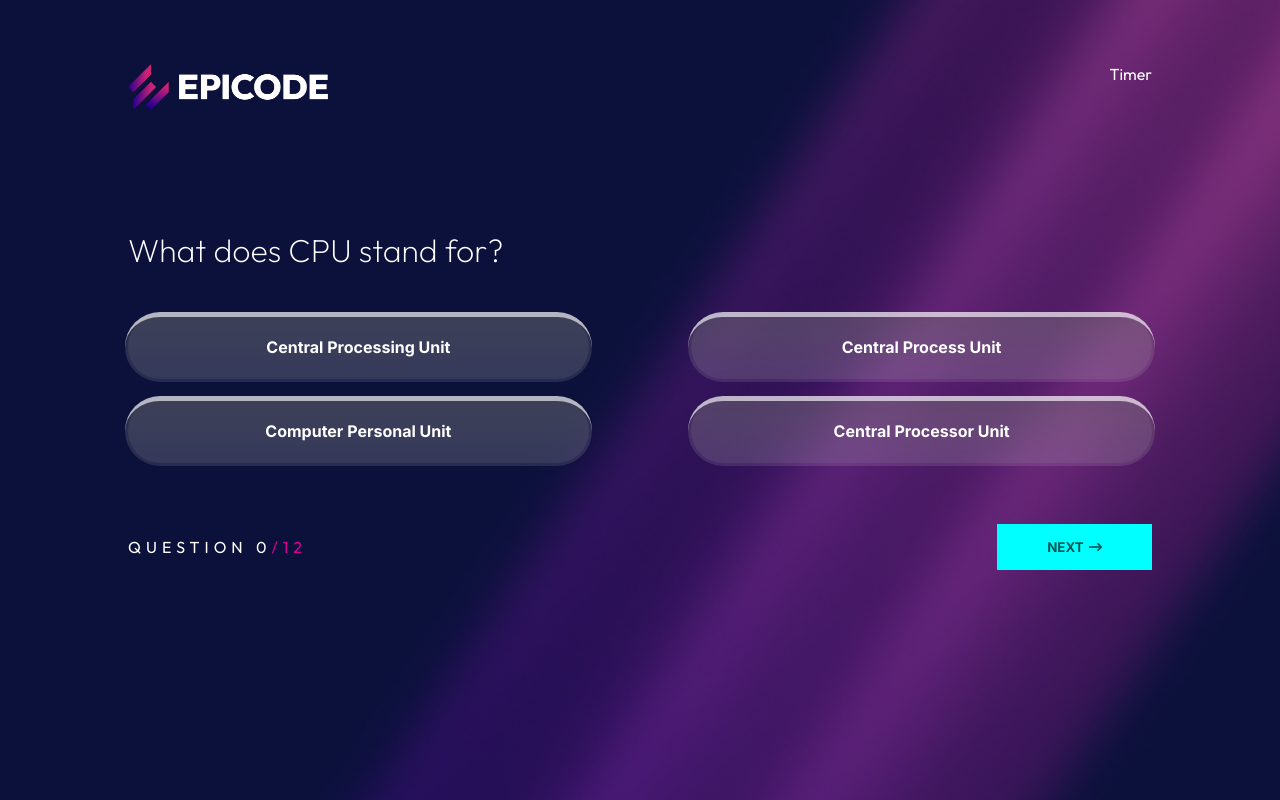
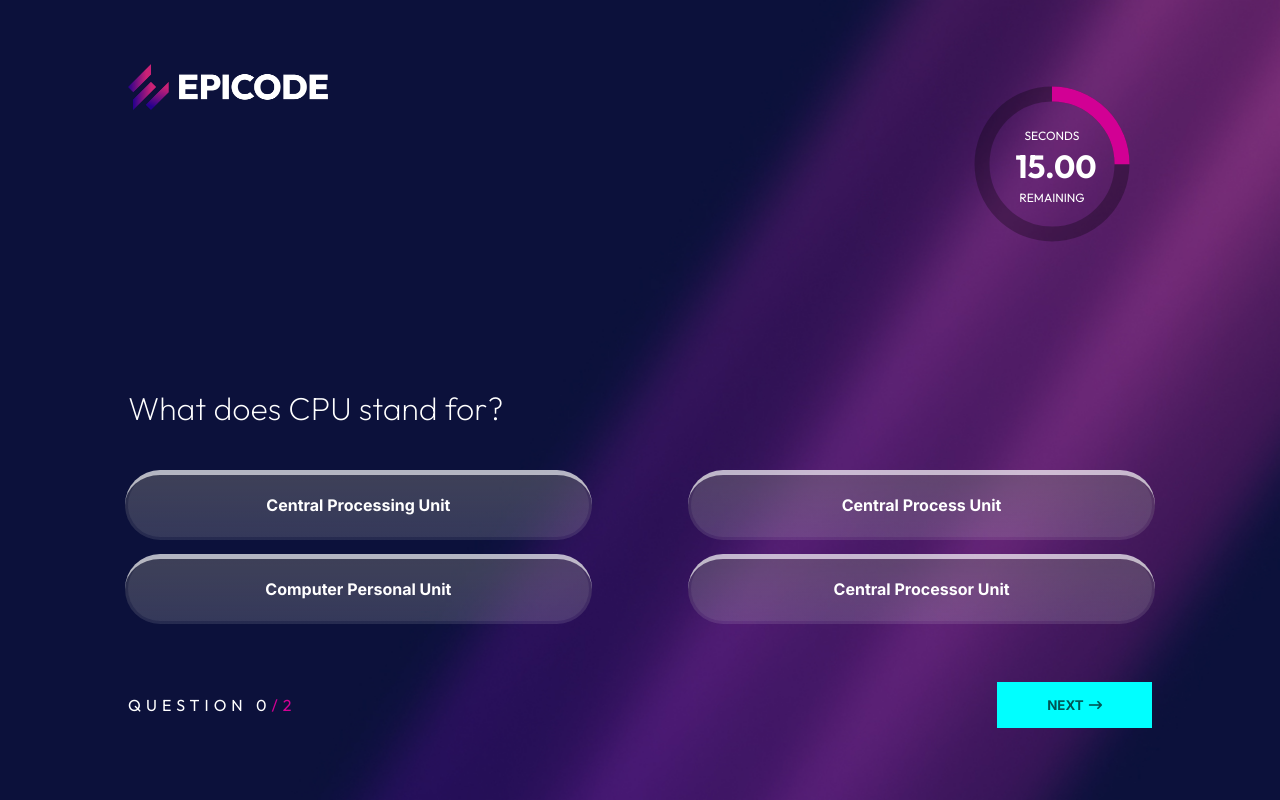
Before and after one commit to lwtrix/ep-benchmark, a website with bundled scripts: page pages/benchmark.html in a window 1280 px wide. Built offline with nearby package versions, Linux system fonts and the light colour scheme.

Commit message:
timer functionality added + styling and animation

```diff
--- a/css/benchmark.css
+++ b/css/benchmark.css
@@ -35,6 +35,52 @@ body {
 
 .logo {
     width: 200px;
+    height: fit-content;
+}
+
+.timer-display {
+    position: relative;
+    text-align: center;
+}
+
+.timer-display .seconds-text,
+.timer-display .remaining-text,
+.timer-display .durationDisplay {
+    position: absolute;
+    left: 50%;
+    top: 50%;
+    transform: translate(-50%, -50%);
+    text-transform: uppercase;
+    font-size: 12px;
+}
+
+.timer-display .durationDisplay {
+    left: 33%;
+    font-size: 32px;
+    font-weight: 700;
+    max-width: 5px;
+}
+
+.timer-display .seconds-text {
+    top: 35%
+}
+
+.timer-display .remaining-text {
+    top: 65%;
+}
+
+.timer-display .time-elapsed {
+    position: absolute;
+    left: 0;
+    z-index: -1000;
+}
+
+.warning {
+    color: #f07bcd;
+}
+
+.alert {
+    color: rgb(243, 243, 154)
 }
 
 .quiz-showcase {
--- a/css/feedBack.css
+++ b/css/feedBack.css
@@ -12,12 +12,16 @@ body {
 }
 
 .logo {
-    width: 150px;
+    width: 200px;
+}
+
+.header {
+    margin-bottom: 60px;
 }
 
 .feedback-page{
     align-content: center;
-    margin: 2.5% 10%;
+    margin: 5% 10%;
     height: 350px;
 }
 
--- a/css/results.css
+++ b/css/results.css
@@ -64,6 +64,7 @@
 
 .percentage {
     font-weight: 700;
+    width: 240px;
 }
 
 .question-count {
--- a/css/welcome.css
+++ b/css/welcome.css
@@ -117,6 +117,7 @@ body {
     font-size: 24px;
     padding: 15px 60px;
     box-shadow: 5px 5px 20px;
+    cursor: pointer;
 }
 
 .proceed-button:hover {
--- a/data/quizData.js
+++ b/data/quizData.js
@@ -20,101 +20,72 @@ export const quizData = [
       correct_answer: "Final",
       incorrect_answers: ["Static", "Private", "Public"],
     },
-    {
-      category: "Science: Computers",
-      type: "boolean",
-      difficulty: "easy",
-      question: "The logo for Snapchat is a Bell.",
-      correct_answer: "False",
-      incorrect_answers: ["True"],
-    },
-    {
-      category: "Science: Computers",
-      type: "boolean",
-      difficulty: "easy",
-      question:
-        "Pointers were not used in the original C programming language; they were added later on in C++.",
-      correct_answer: "False",
-      incorrect_answers: ["True"],
-    },
-    {
-      category: "Science: Computers",
-      type: "multiple",
-      difficulty: "easy",
-      question:
-        "What is the most preferred image format used for logos in the Wikimedia database?",
-      correct_answer: ".svg",
-      incorrect_answers: [".png", ".jpeg", ".gif"],
-    },
-    {
-      category: "Science: Computers",
-      type: "multiple",
-      difficulty: "easy",
-      question: "In web design, what does CSS stand for?",
-      correct_answer: "Cascading Style Sheet",
-      incorrect_answers: [
-        "Counter Strike: Source",
-        "Corrective Style Sheet",
-        "Computer Style Sheet",
-      ],
-    },
-    {
-      category: "Science: Computers",
-      type: "multiple",
-      difficulty: "easy",
-      question:
-        "What is the code name for the mobile operating system Android 7.0?",
-      correct_answer: "Nougat",
-      incorrect_answers: [
-        "Ice Cream Sandwich",
-        "Jelly Bean",
-        "Marshmallow",
-      ],
-    },
-    {
-      category: "Science: Computers",
-      type: "multiple",
-      difficulty: "easy",
-      question: "On Twitter, what is the character limit for a Tweet?",
-      correct_answer: "140",
-      incorrect_answers: ["120", "160", "100"],
-    },
-    {
-      category: "Science: Computers",
-      type: "boolean",
-      difficulty: "easy",
-      question: "Linux was first created as an alternative to Windows XP.",
-      correct_answer: "False",
-      incorrect_answers: ["True"],
-    },
-    {
-      category: "Science: Computers",
-      type: "multiple",
-      difficulty: "easy",
-      question:
-        "Which programming language shares its name with an island in Indonesia?",
-      correct_answer: "Java",
-      incorrect_answers: ["Python", "C", "Jakarta"],
-    },
-    {
-      category: "Science: Computers",
-      type: "multiple",
-      difficulty: "easy",
-      question: "What does CPU stand for?",
-      correct_answer: "Central Processing Unit",
-      incorrect_answers: [
-        "Central Process Unit",
-        "Computer Personal Unit",
-        "Central Processor Unit",
-      ],
-    },
-    {
-      category: "Science: Computers",
-      type: "multiple",
-      difficulty: "easy",
-      question:
-        "In the programming language Java, which of these keywords would you put on a variable to make sure it doesn't get modified?",
-      correct_answer: "Final",
-      incorrect_answers: ["Static", "Private", "Public"],
-    },
+    // {
+    //   category: "Science: Computers",
+    //   type: "boolean",
+    //   difficulty: "easy",
+    //   question: "The logo for Snapchat is a Bell.",
+    //   correct_answer: "False",
+    //   incorrect_answers: ["True"],
+    // },
+    // {
+    //   category: "Science: Computers",
+    //   type: "boolean",
+    //   difficulty: "easy",
+    //   question:
+    //     "Pointers were not used in the original C programming language; they were added later on in C++.",
+    //   correct_answer: "False",
+    //   incorrect_answers: ["True"],
+    // },
+    // {
+    //   category: "Science: Computers",
+    //   type: "multiple",
+    //   difficulty: "easy",
+    //   question:
+    //     "What is the most preferred image format used for logos in the Wikimedia database?",
+    //   correct_answer: ".svg",
+    //   incorrect_answers: [".png", ".jpeg", ".gif"],
+    // },
+    // {
+    //   category: "Science: Computers",
+    //   type: "multiple",
+    //   difficulty: "easy",
+    //   question: "In web design, what does CSS stand for?",
+    //   correct_answer: "Cascading Style Sheet",
+    //   incorrect_answers: [
+    //     "Counter Strike: Source",
+    //     "Corrective Style Sheet",
+    //     "Computer Style Sheet",
+    //   ],
+    // },
+    // {
+    //   category: "Science: Computers",
+    //   type: "multiple",
+    //   difficulty: "easy",
+    //   question:
+    //     "What is the code name for the mobile operating system Android 7.0?",
+    //   correct_answer: "Nougat",
+    //   incorrect_answers: [
+    //     "Ice Cream Sandwich",
+    //     "Jelly Bean",
+    //     "Marshmallow",
+    //   ],
+    // },
+    // {
+    //   category: "Science: Computers",
+    //   type: "multiple",
+    //   difficulty: "easy",
+    //   question: "On Twitter, what is the character limit for a Tweet?",
+    //   correct_answer: "140",
+    //   incorrect_answers: ["120", "160", "100"],
+    // },
+    // {
+    //   category: "Science: Computers",
+    //   type: "boolean",
+    //   difficulty: "easy",
+    //   question: "Linux was first created as an alternative to Windows XP.",
+    //   correct_answer: "False",
+    //   incorrect_answers: ["True"],
+    // },
+
   ];
--- a/index.js
+++ b/index.js
@@ -2,7 +2,6 @@ import { quizData } from "./data/quizData.js";
 import generateChart from "./scripts/chart.js";
 
 const nextBtn = document.querySelector('#nextBtn');
-const resultsContainer = document.querySelector('#resultsContainer');
 const questionCountDisplay = document.querySelector('#questionCountDisplay');
 
 let questionCount = -1;
@@ -22,7 +21,7 @@ const selectOption = (e) => {
     // }
 
     currAnswer = e.target.textContent;
-
+    console.log(currAnswer)
     const optionsElements = document.querySelectorAll('.q-option');
 
     for(let option of optionsElements) {
@@ -110,11 +109,21 @@ const createResults = () => {
     let score = 0;
 
     for(let i = 0; i < quizData.length; i++) {
-            results.push({
-                'question': quizData[i].question,
-                'correct': quizData[i].correct_answer,
-                'givenAnswer': answers[i]
-            })
+            if (answers[i]) {
+                results.push({
+                    'question': quizData[i].question,
+                    'correct': quizData[i].correct_answer,
+                    'givenAnswer': answers[i]
+                })
+            } else {
+                results.push({
+                    'question': quizData[i].question,
+                    'correct': quizData[i].correct_answer,
+                    'givenAnswer': 'No Answer'
+                })
+            }
+
+
     }
 
     for(let result of results) {
@@ -123,14 +132,17 @@ const createResults = () => {
         }
     }
 
+    console.log(results)
+
     fetchAndDisplayResults(results, score);
 }
 
 const nextQuestion = () => {
+
     if(currAnswer) {
         answers.push(currAnswer);
     }
-
+    currAnswer = 'No answer';
     questionCount++
     const quizBlocks = quizShowcase.children;
 
@@ -155,6 +167,7 @@ const nextQuestion = () => {
 }
 
 const startQuiz = () => {
+
     createQuestions(quizData);
     nextQuestion()
 }
@@ -162,3 +175,5 @@ const startQuiz = () => {
 
 nextBtn.addEventListener('click', nextQuestion);
 startQuiz()
+
+export {nextQuestion}
--- a/pages/benchmark.html
+++ b/pages/benchmark.html
@@ -16,7 +16,36 @@
 
         <div class="header">
             <img class="logo" src="../assets/epicode_logo.png" alt="#">
-            <span class="timer">Timer</span>
+            <div class="timer-display">
+                <div>
+                    <span class="durationDisplay"></span>
+                    <span class="seconds-text">seconds</span>
+                    <span class="remaining-text">remaining</span>
+                </div>
+                <svg height="200" width="200">
+                    <circle id="timerCircle" class="time-remaining"
+                    r="70"
+                    cx="100"
+                    cy="100"
+                    fill="transparent"
+                    stroke="#d20094"
+                    stroke-width="15"
+                    stroke-dasharray="100"
+                    stroke-dashoffset="-10"
+                    transform="rotate(-90 100 100)"
+                    />
+                </svg>
+                <svg height="200" width="200" class="time-elapsed">
+                    <circle
+                    r="70"
+                    cx="100"
+                    cy="100"
+                    fill="transparent"
+                    stroke="rgba(0, 0, 0, 0.287)"
+                    stroke-width="15"
+                    />
+                </svg>
+            </div>
         </div>
         <div class="content">
             <div class="quiz-showcase" id="quizShowcase">
@@ -27,10 +56,7 @@
                 <button id="nextBtn" class="next-btn"><span>Next</span><i class="fa-solid fa-arrow-right-long"></i></button>
             </div>
 
-            <div class="#" style="display: none;">
-                <button class="start-btn" id="startBtn">Start</button>
-                <button class="submit-btn" id="submitBtn">Submit</button>
-            </div>
+
         </div>
 
     </div>
@@ -74,6 +100,7 @@
 
 
 <script src="https://cdnjs.cloudflare.com/ajax/libs/Chart.js/3.9.1/chart.min.js" integrity="sha512-ElRFoEQdI5Ht6kZvyzXhYG9NqjtkmlkfYk0wr6wHxU9JEHakS7UJZNeml5ALk+8IKlU6jDgMabC3vkumRokgJA==" crossorigin="anonymous" referrerpolicy="no-referrer"></script>
+<script type="module" src="../scripts/timer.js"></script>
 <script type="module" src="../index.js"></script>
 <script src="https://kit.fontawesome.com/ae0c4ac1d1.js" crossorigin="anonymous"></script>
 <script>
--- /dev/null
+++ b/scripts/timer.js
@@ -0,0 +1,90 @@
+import { nextQuestion } from "../index.js";
+
+class Timer {
+    constructor(durationDisplay, nextBtn, callbacks) {
+        this.durationDisplay = durationDisplay;
+        this.nextBtn = nextBtn;
+        if (callbacks) {
+            this.onStart = callbacks.onStart;
+            this.onTick = callbacks.onTick;
+            this.onComplete = callbacks.onComplete;
+        }
+
+        this.nextBtn.addEventListener('click', this.next);
+
+        this.durationDisplay.innerText = '20';
+    }
+
+    startTimer = () => {
+        if (this.onStart) {
+            this.onStart(this.timeLeft)
+        }
+
+        this.interval = setInterval(this.tick, 50)
+    }
+
+    resetTimer = () => {
+        clearInterval(this.interval)
+        this.timeLeft = 20;
+    }
+
+    next = () => {
+        this.resetTimer();
+        this.startTimer();
+    }
+
+    tick = () => {
+        if (this.timeLeft <= 0) {
+            if (this.onComplete) {
+                this.onComplete();
+            }
+            this.next()
+            nextQuestion()
+
+        } else {
+            this.timeLeft = this.timeLeft - 0.05
+            if (this.onTick) {
+                this.onTick(this.timeLeft);
+            }
+        }
+    }
+
+    get timeLeft() {
+        return parseFloat(this.durationDisplay.innerText)
+    }
+
+    set timeLeft(time) {
+        if(this.timeLeft < 10) {
+            this.durationDisplay.style.left = '35%'
+            this.durationDisplay.classList.add('warning')
+        } else {
+            this.durationDisplay.style.left = '33%';
+            this.durationDisplay.classList.remove('warning')
+        }
+        this.durationDisplay.innerText = time.toFixed(2)
+    }
+}
+
+
+const durationDisplay = document.querySelector('.durationDisplay')
+const nextBtn = document.querySelector('#nextBtn')
+const timerCircle = document.querySelector('#timerCircle')
+
+const perimeter = timerCircle.getAttribute('r') * 2 * Math.PI;
+timerCircle.setAttribute('stroke-dasharray', perimeter)
+
+let timerDuration;
+const newTimer  = new Timer(durationDisplay, nextBtn, {
+    onStart(duration) {
+        timerDuration = duration;
+    },
+    onTick(timeLeft) {
+        timerCircle.setAttribute('stroke-dashoffset',
+        perimeter * timeLeft / timerDuration) - perimeter
+    },
+    onComplete() {
+        console.log('Timer Stopped')
+    }
+});
+
+newTimer.startTimer()
```
Also changed, not shown: pages/welcome.html (+8 -7 lines).
